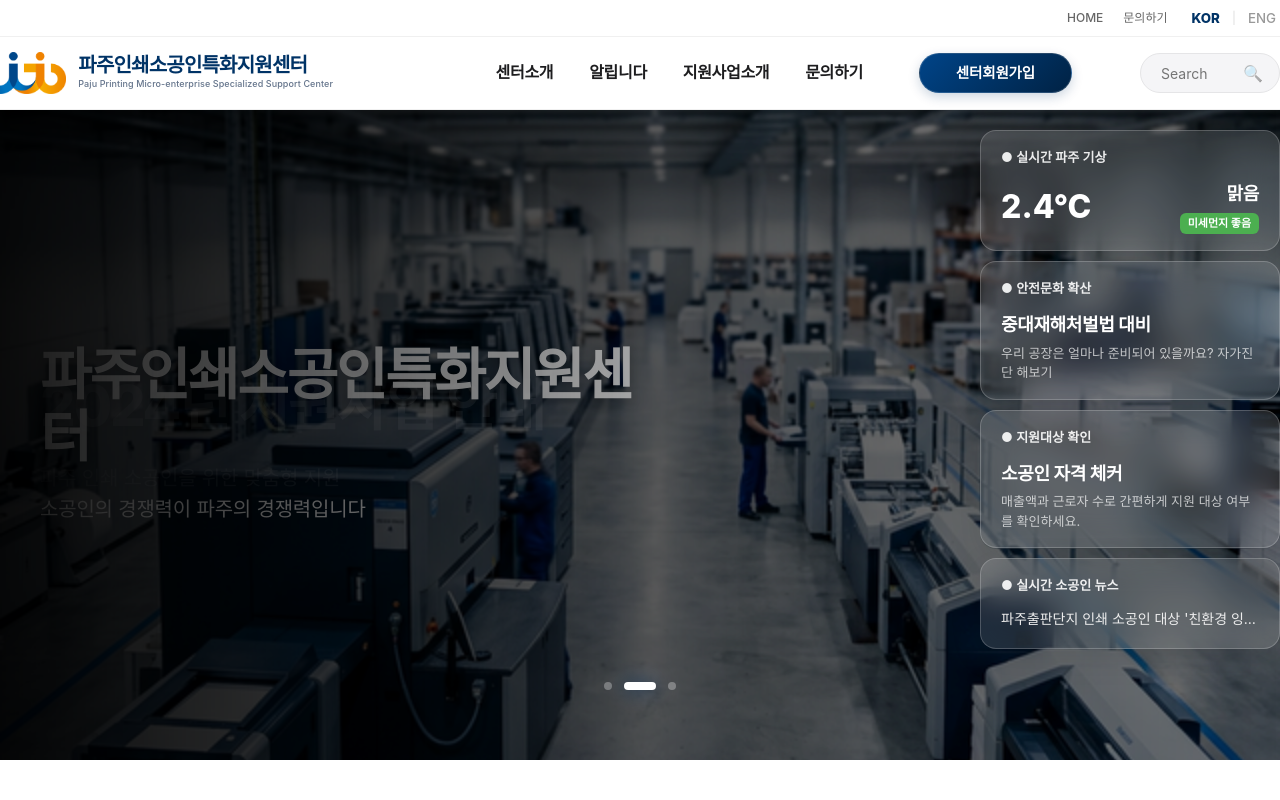
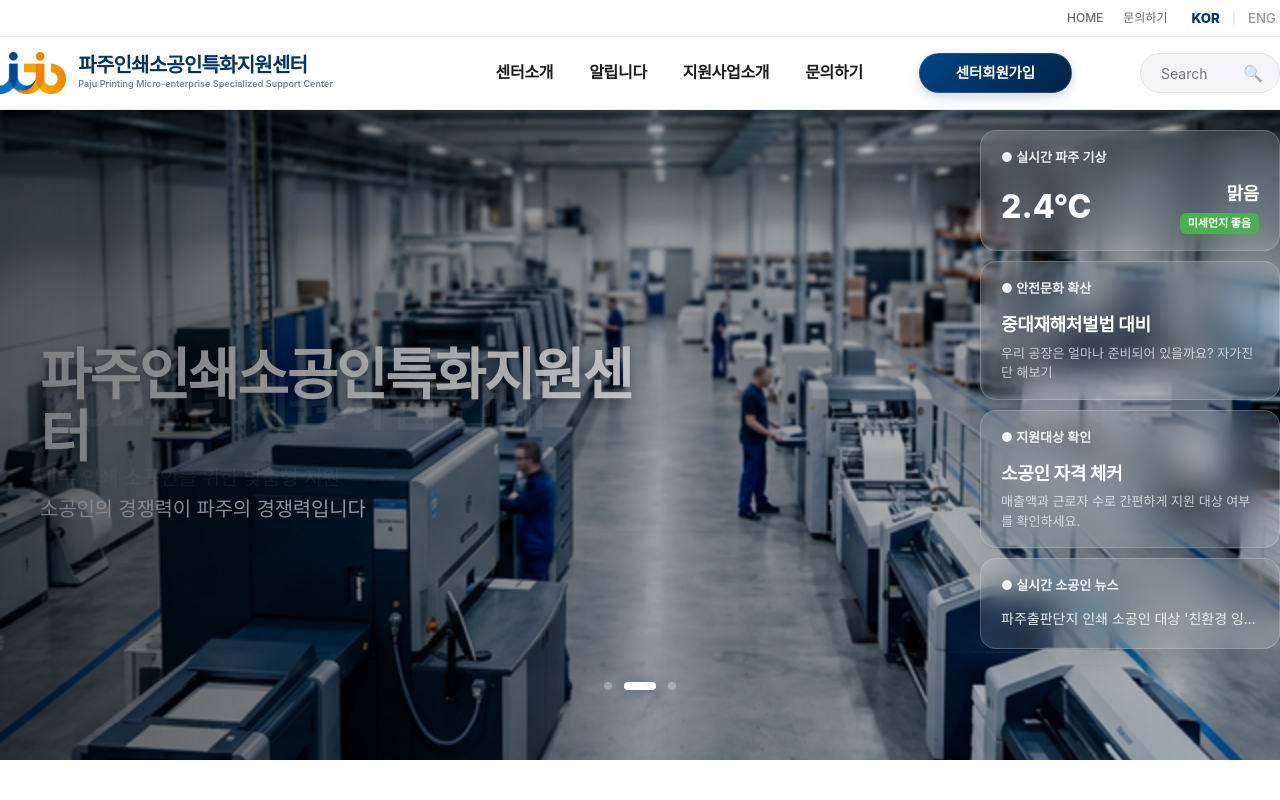
Before and after one commit to Branchline84/paju-printing-center, a Next.js app: page / in a window 1280 px wide. Shown: the top 800 px of the page. Built offline with nearby package versions, Linux system fonts and the light colour scheme; no server answers; the database is empty; a web font is replaced by a local one.

Commit message:
Brighten main banner and reduce overlay opacity

```diff
--- a/src/components/Banner.module.css
+++ b/src/components/Banner.module.css
@@ -35,7 +35,7 @@
   position: absolute;
   top: 0;
   left: 0;
-  filter: brightness(0.5);
+  filter: brightness(0.8);
   z-index: 1;
 }
 
@@ -88,7 +88,7 @@
   left: 0;
   right: 0;
   bottom: 0;
-  background: linear-gradient(to right, rgba(0, 0, 0, 0.9) 0%, rgba(0, 0, 0, 0.3) 50%, rgba(0, 0, 0, 0) 100%);
+  background: linear-gradient(to right, rgba(0, 0, 0, 0.5) 0%, rgba(0, 0, 0, 0.2) 50%, rgba(0, 0, 0, 0) 100%);
   pointer-events: none;
   z-index: 5;
 }
```
Also changed, not shown: check_db.js (added, +24 -0 lines).
